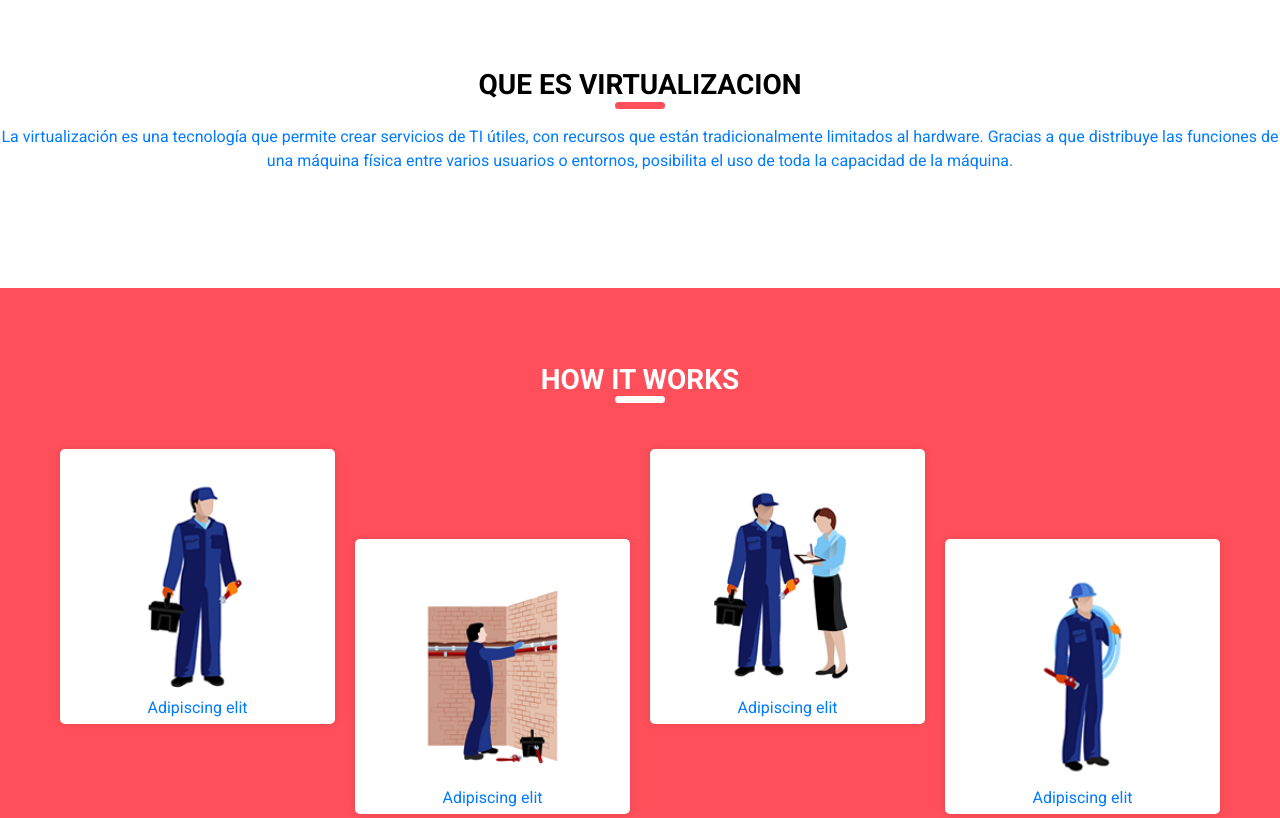
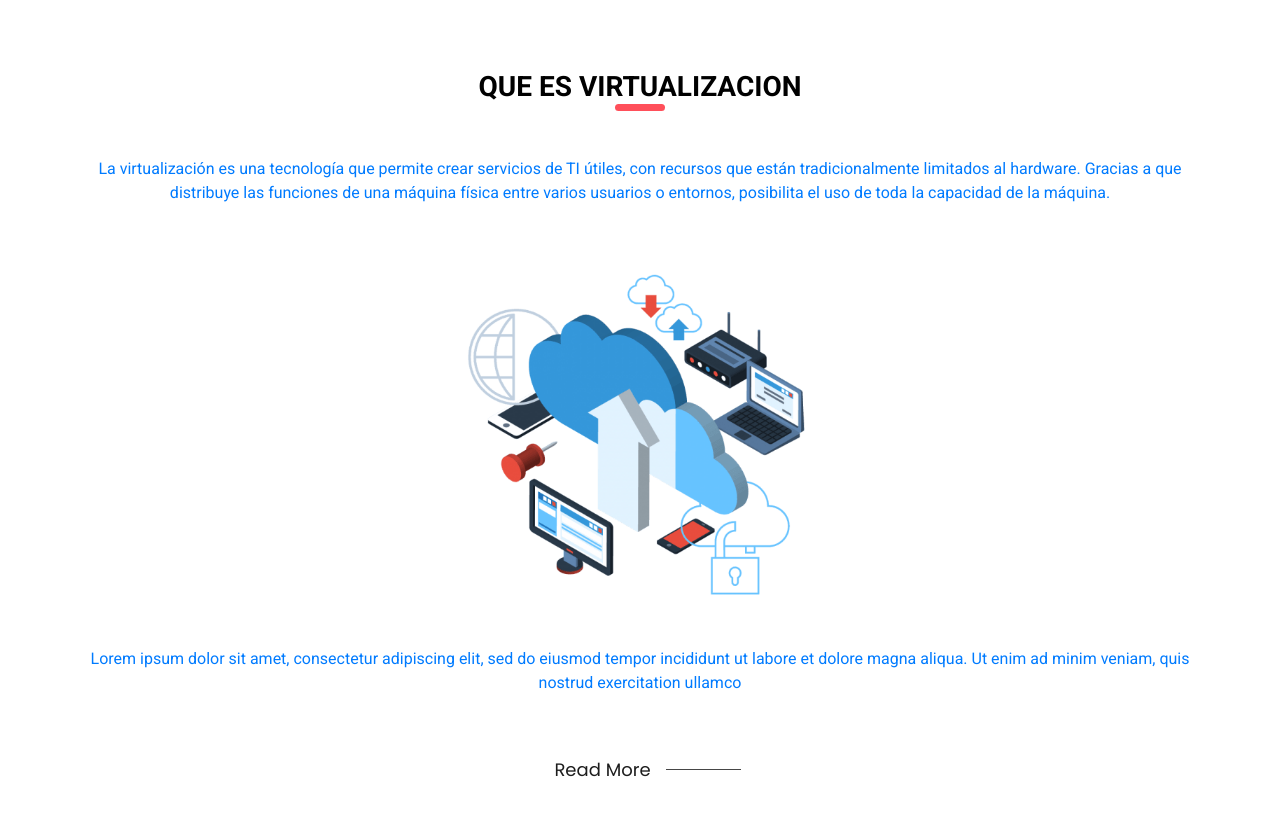
Before and after one commit to KarenMerchan3A/KarenMerchan3A.github.io, a plain HTML site: page index.html in a window 1280 px wide. Shown: the part 1060-1878 px from the top of the page. Drawn offline with nearby package versions, Linux system fonts and the light colour scheme.

Commit message:
que es virt

```diff
--- a/index.html
+++ b/index.html
@@ -142,11 +142,11 @@
       <div class="container">
         <div class="custom_heading-container">
           <h3 class=" ">
-            OUR SERVICES
+
           </h3>
         </div>
         <p class="">
-          ad minim veniam, quis nostrud exercitation ullamco
+
         </p>
         <div class="service_container ">
           <div class="row">
@@ -220,28 +220,33 @@
     </section>
 
     <!-- end service section -->
+
     <!-- about section -->
-        <section class="service_section layout_padding-bottom">
-          <div class="">
+    <section class="about_section layout_padding">
+      <div class="container">
         <div class="custom_heading-container">
           <h3 class=" ">
             Que es Virtualizacion
           </h3>
         </div>
-            <p class="">
+        <p class="layout_padding2-top">
           La virtualización es una tecnología que permite crear servicios de TI útiles, con recursos que están tradicionalmente limitados al hardware.
           Gracias a que distribuye las funciones de una máquina física entre varios usuarios o entornos, posibilita el uso de toda la capacidad de la máquina.
         </p>
-            <div class=" ">
-              <div class="row">
-                <div class="col-md-3">
-                  <div class="box b-1">
-                    <div class="img-box">
-                      <img src="" alt="">
+        <div class="img-box layout_padding2">
+          <img src="images/virtualización-definición-.png" alt="">
         </div>
+        <p class="layout_padding2-bottom">
+          Lorem ipsum dolor sit amet, consectetur adipiscing elit, sed do eiusmod tempor incididunt ut labore et dolore
+          magna aliqua. Ut enim ad minim veniam, quis nostrud exercitation ullamco
+        </p>
       </div>
-                </div>
-              </div>
+      <div class="container">
+        <div class="btn-box">
+          <a href="">
+            Read More
+          </a>
+          <hr>
         </div>
       </div>
     </section>
```
Also changed, not shown: images/virtualización-definición-.png (added). Lines whose indentation alone changed are shown as unchanged.
